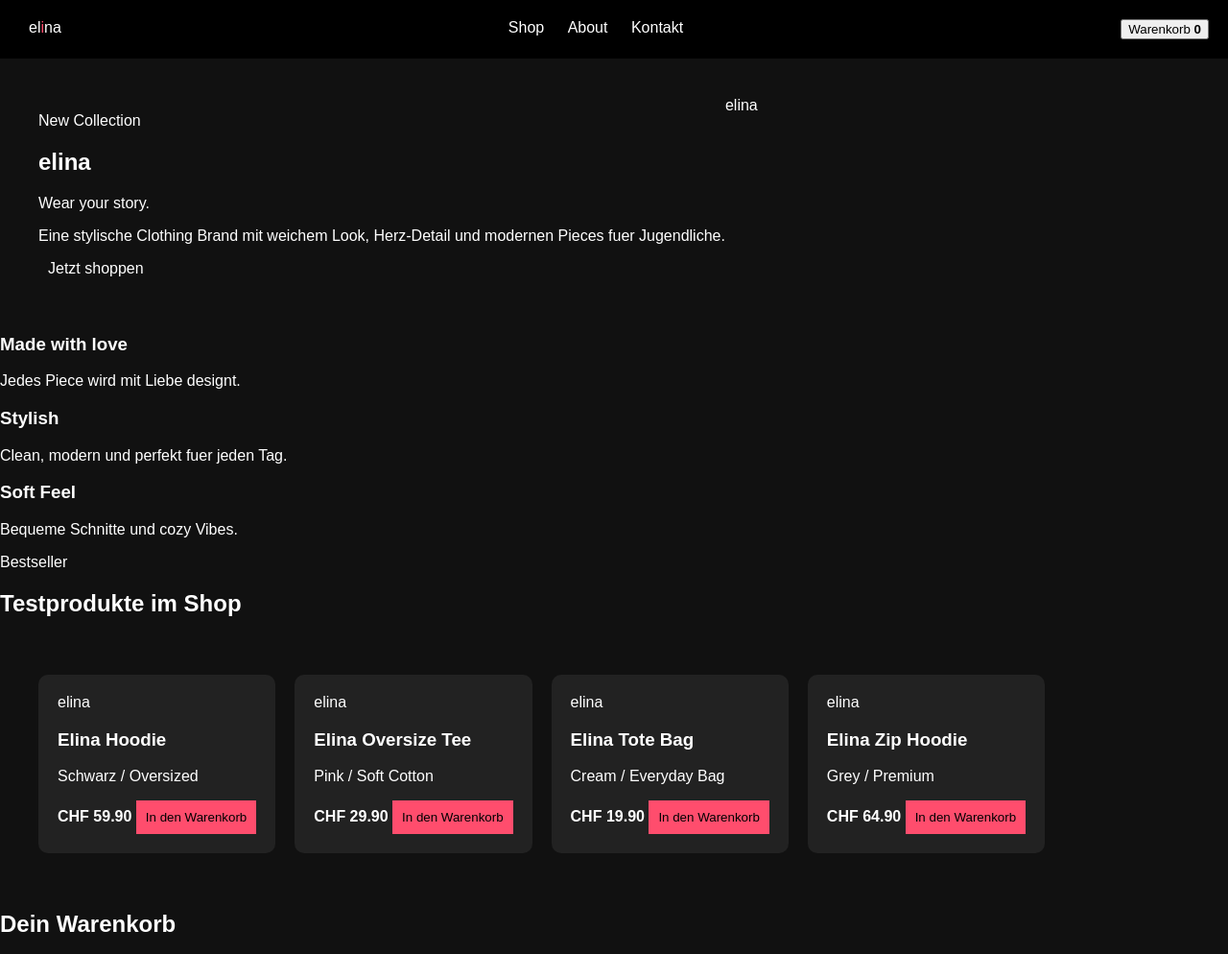
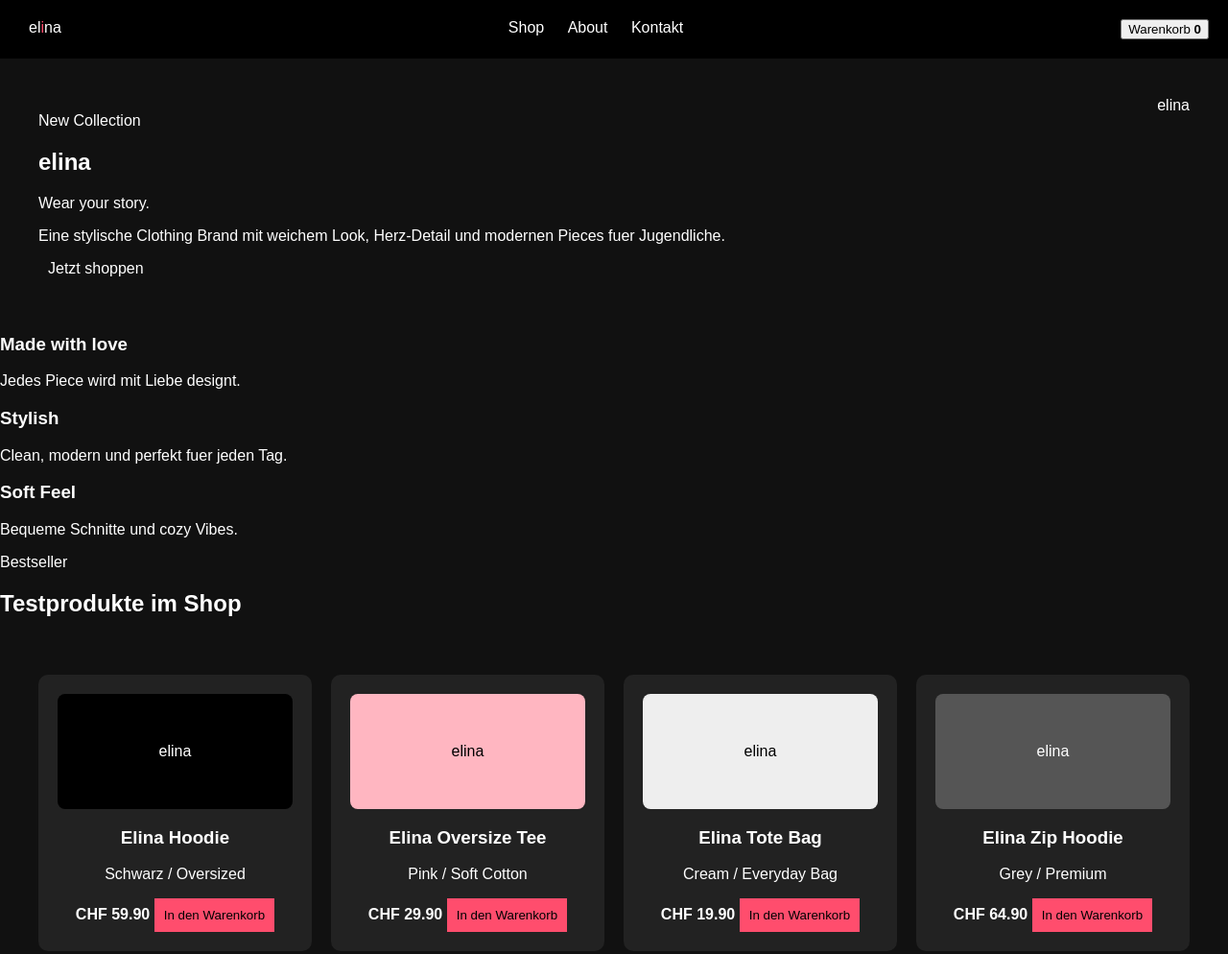
Before and after one commit to Luke11w/website, a plain HTML site: page index.html in a window 1280 px wide. Shown: the top 994 px of the page at 96% size. Drawn offline with Linux system fonts and the light colour scheme.

Commit message:
Upgrade design

```diff
--- a/style.css
+++ b/style.css
@@ -1,52 +1 @@
-body{
-  margin:0;
-  font-family:Arial;
-  background:#111;
-  color:#fff;
-}
-
-header{
-  display:flex;
-  justify-content:space-between;
-  padding:20px;
-  background:#000;
-}
-
-a{
-  color:#fff;
-  text-decoration:none;
-  margin:0 10px;
-}
-
-.brand span{
-  color:#ff4d6d;
-}
-
-.hero{
-  display:flex;
-  padding:40px;
-}
-
-.products{
-  display:flex;
-  gap:20px;
-  padding:40px;
-}
-
-.product{
-  background:#222;
-  padding:20px;
-  border-radius:10px;
-}
-
-.product button{
-  padding:10px;
-  background:#ff4d6d;
-  border:none;
-  color:#000;
-}
-
-footer{
-  text-align:center;
-  padding:20px;
-}
+body{margin:0;font-family:Arial;background:#111;color:#fff}header{display:flex;justify-content:space-between;padding:20px;background:#000}a{color:#fff;text-decoration:none;margin:0 10px}.brand span{color:#ff4d6d}.hero{display:flex;justify-content:space-between;padding:40px}.products{display:grid;grid-template-columns:repeat(auto-fit,minmax(200px,1fr));gap:20px;padding:40px}.product{background:#222;padding:20px;border-radius:10px;text-align:center}.product-img{height:120px;display:flex;align-items:center;justify-content:center;border-radius:8px;margin-bottom:10px}.black{background:#000}.pink{background:#ffb6c1;color:#000}.cream{background:#eee;color:#000}.grey{background:#555}.product button{padding:10px;background:#ff4d6d;border:none;color:#000;cursor:pointer}.cart-section{padding:40px;background:#1a1a1a}.cart-items div{display:flex;justify-content:space-between;margin:10px 0}.checkout-btn{margin-top:20px;padding:10px;background:#ff4d6d;border:none}footer{text-align:center;padding:20px}
```
